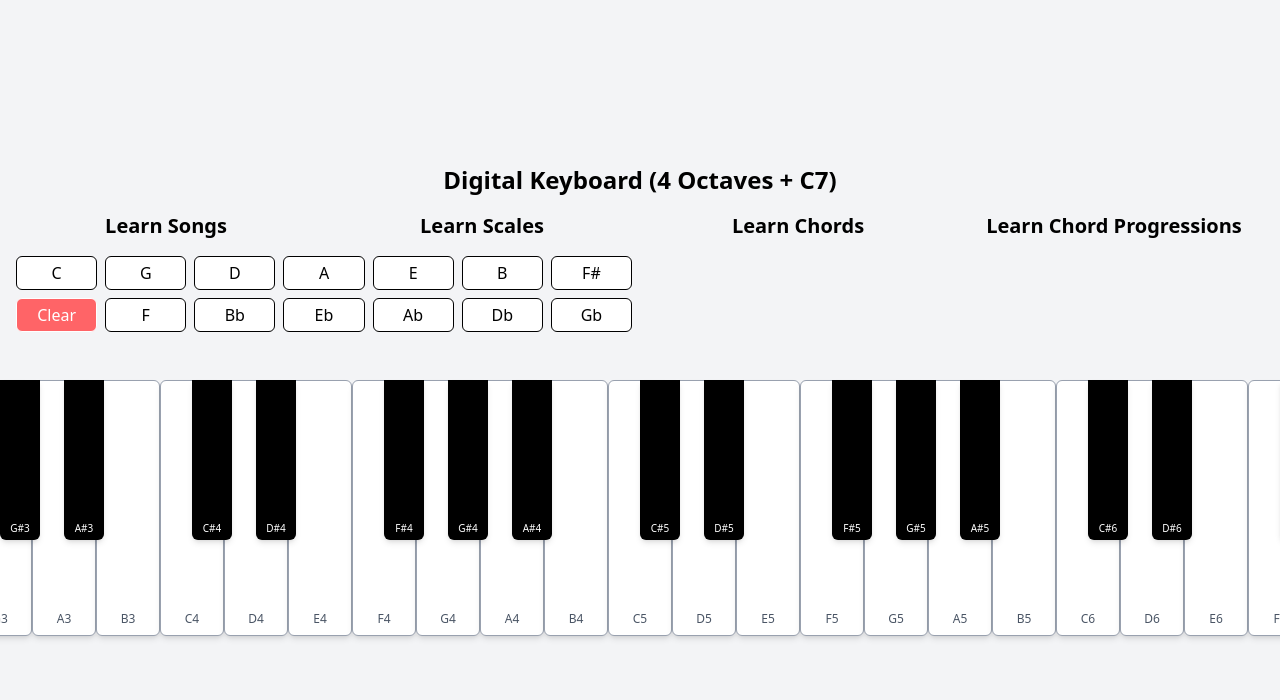
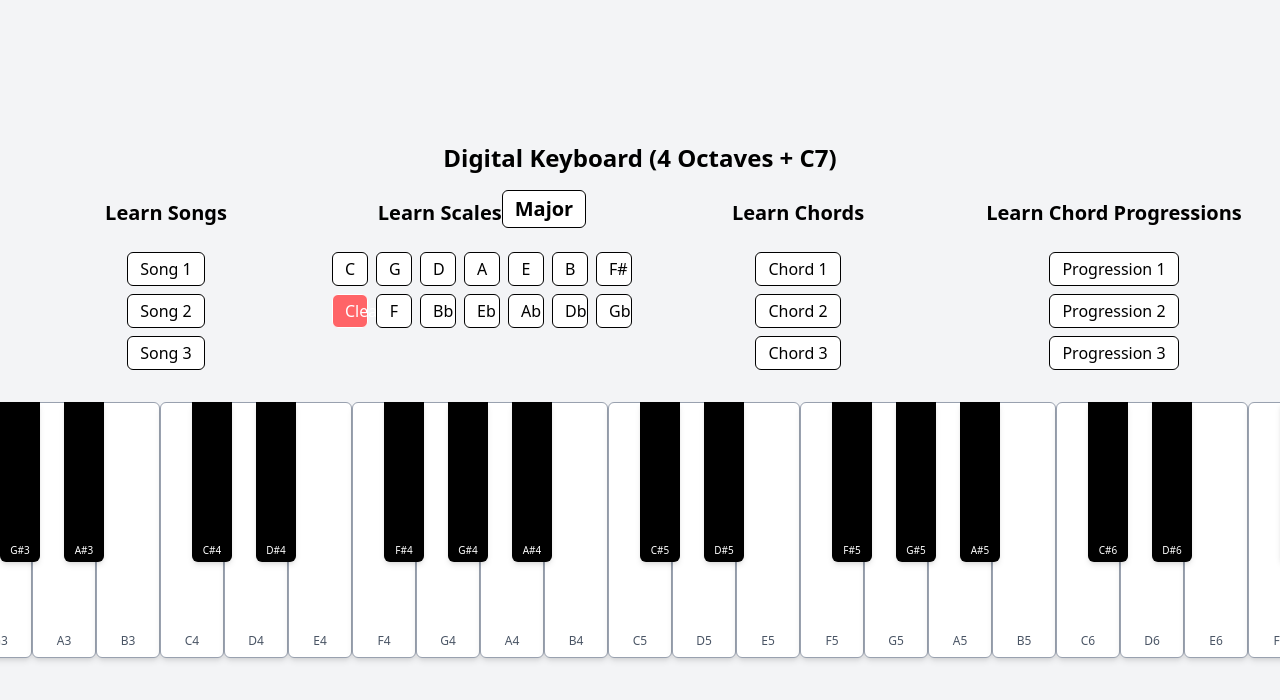
Before and after one commit to ehoover3/Piano, a Next.js app: page / in a window 1280 px wide. Shown: the top 700 px of the page. Built offline with nearby package versions, Linux system fonts and the light colour scheme.

Commit message:
add placeholders for songs, chords, and chord progressions

```diff
--- a/src/app/page.tsx
+++ b/src/app/page.tsx
@@ -102,16 +102,26 @@ export default function Home() {
     <div className='flex flex-col items-center justify-center min-h-screen p-4 bg-gray-100'>
       <h1 className='text-2xl font-bold mb-4'>Digital Keyboard (4 Octaves + C7)</h1>
 
-      {/* Grid for headers and buttons */}
       <div className='grid grid-cols-4 gap-4 w-full mb-6'>
         {/* Headers */}
         <div className='flex justify-center items-center text-xl font-semibold'>Learn Songs</div>
-        <div className='flex justify-center items-center text-xl font-semibold'>Learn Scales</div>
+        <div className='flex justify-center items-center text-xl font-semibold'>
+          Learn Scales <button className='px-3 py-1 mb-2 rounded-md border bg-white text-black'>Major</button>
+        </div>
         <div className='flex justify-center items-center text-xl font-semibold'>Learn Chords</div>
         <div className='flex justify-center items-center text-xl font-semibold'>Learn Chord Progressions</div>
 
-        {/* Buttons under Learn Scales */}
-        <div className='col-span-2'>
+        {/* Learn Songs Placeholder */}
+        <div className='flex flex-col items-center'>
+          {["Song 1", "Song 2", "Song 3"].map((song) => (
+            <button key={song} className='px-3 py-1 mb-2 rounded-md border bg-white text-black'>
+              {song}
+            </button>
+          ))}
+        </div>
+
+        {/* Learn Scales */}
+        <div>
           <div className='grid grid-cols-7 gap-2 mb-6'>
             {["C", "G", "D", "A", "E", "B", "F#"].map((scale) => (
               <button key={scale} onClick={() => handleSelectScale(scale)} className={`px-3 py-1 rounded-md border ${selectedScale === scale ? "bg-gray-800 text-white" : "bg-white text-black"}`}>
@@ -128,6 +138,24 @@ export default function Home() {
               </button>
             ))}
           </div>
+        </div>
+
+        {/* Learn Chords Placeholder */}
+        <div className='flex flex-col items-center'>
+          {["Chord 1", "Chord 2", "Chord 3"].map((chord) => (
+            <button key={chord} className='px-3 py-1 mb-2 rounded-md border bg-white text-black'>
+              {chord}
+            </button>
+          ))}
+        </div>
+
+        {/* Learn Chord Progressions Placeholder */}
+        <div className='flex flex-col items-center'>
+          {["Progression 1", "Progression 2", "Progression 3"].map((progression) => (
+            <button key={progression} className='px-3 py-1 mb-2 rounded-md border bg-white text-black'>
+              {progression}
+            </button>
+          ))}
         </div>
       </div>
 
```
